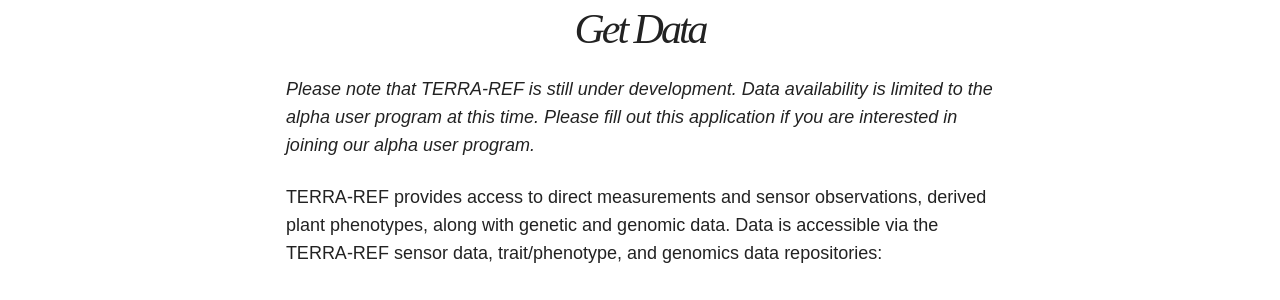
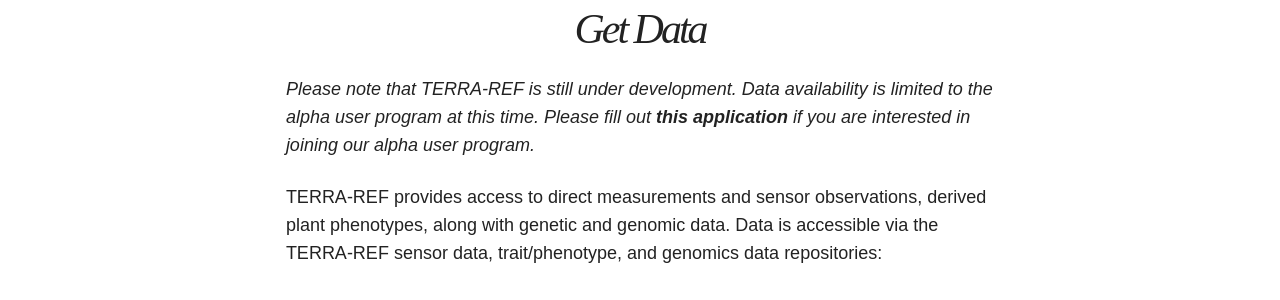
Before and after one commit to terra-reference/terraref.github.io, a Jekyll site: the page built from data/index.md, in a window 1280 px wide. Shown: the part 222-522 px from the top of the page. Built offline with Jekyll 4.4.1, drawn with Linux system fonts in a browser that asks for light colours; nearby versions of some CDN libraries.

Commit message:
Update index.md

```diff
--- a/data/index.md
+++ b/data/index.md
@@ -5,7 +5,7 @@ image:
   feature: /new/header.png
 ---
 
-_Please note that TERRA-REF is still under development. Data availability is limited to the alpha user program at this time. Please fill out [this application](https://goo.gl/forms/bqccgTxLkzF5QEUg1) if you are interested in joining our alpha user program._
+_Please note that TERRA-REF is still under development. Data availability is limited to the alpha user program at this time. Please fill out [**this application**](https://goo.gl/forms/bqccgTxLkzF5QEUg1) if you are interested in joining our alpha user program._
 
 TERRA-REF provides access to direct measurements and sensor observations, derived plant phenotypes, along with genetic and genomic data. Data is accessible via the TERRA-REF sensor data, trait/phenotype, and genomics data repositories:
 
```
